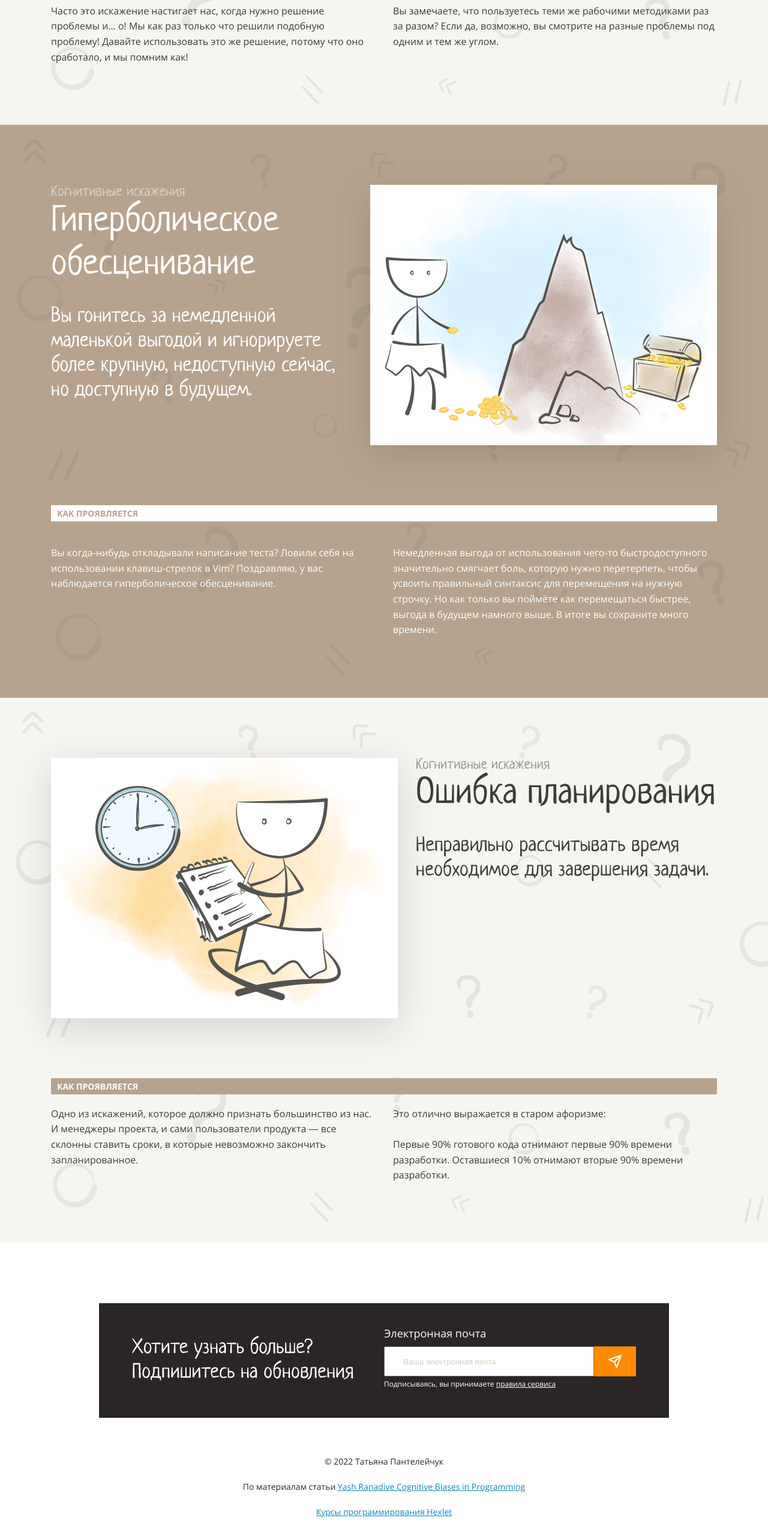
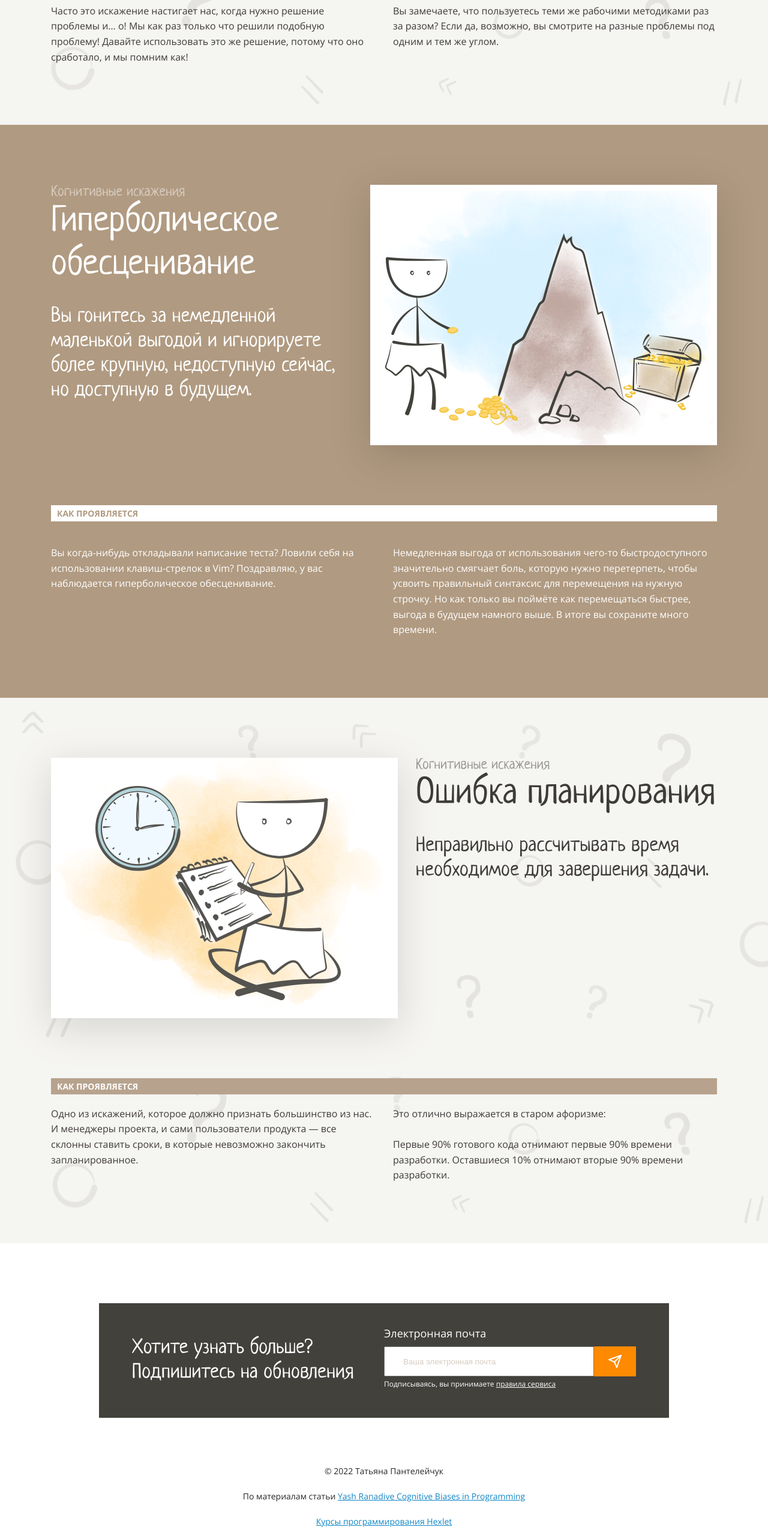
Before and after one commit to Aresla/cognitive-distortions, a website built with Parcel: page src/index.html in a window 1280 px wide. Shown: the part 5139-7699 px from the top of the page at 60% size. Built offline with nearby package versions, Linux system fonts and the light colour scheme.

Commit message:
fix hyperbolic-depreciation and footer

```diff
--- a/src/styles/style.css
+++ b/src/styles/style.css
@@ -359,7 +359,6 @@ header {
     text-transform: uppercase;
     font-weight: bold;
     font-family: "Open Sans", sans-serif;
-    font-style: normal;
     font-size: 14px;
     line-height: 17px;
     padding: 5px 10px;
@@ -423,7 +422,6 @@ header {
     text-transform: uppercase;
     font-weight: bold;
     font-family: "Open Sans", sans-serif;
-    font-style: normal;
     font-size: 14px;
     line-height: 17px;
     padding: 5px 10px;
@@ -458,7 +456,6 @@ header {
 #hyperbolic-depreciation {
     position: relative;
     background-color: var(--brown);
-    opacity: 0.9;
     padding: 100px 0;
     color: var(--white);
 }
@@ -487,9 +484,9 @@ header {
     width: 100%;
     max-width: 1110px;
     box-sizing: border-box;
-    background-color: var(--dark);
+    background-color: #42413C;
     padding: 38px 55px 40px 55px;
-    margin-bottom: 60px;
+    margin-bottom: 76px;
     color: var(--white);
 }
 
```
